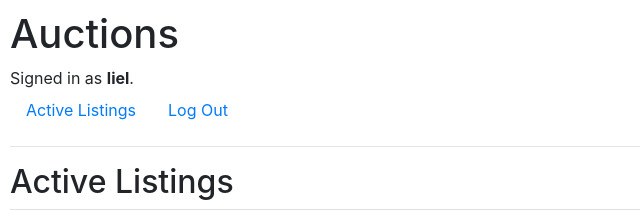
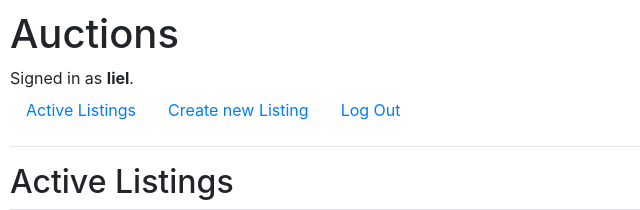
Before and after one commit to Lebnor/cs50-web-commerce, a Django app: page / in a window 1280 px wide. Shown: the top 210 px of the page, without its empty margins (0-640 px from the left). Run offline with Django 3.2, Linux system fonts and the light colour scheme; a user stored in the database is signed in; data comes from the database, SQL or seed files in the repository; both versions use the stored data as it was after the commit; data that the repository does not hold is empty; some libraries are stand-ins or nearby versions.

Commit message:
creating new listing page

```diff
--- a/auctions/static/auctions/index.css
+++ /dev/null
@@ -1,7 +0,0 @@
-
-.listing {
-    padding: 15px;
-    margin-bottom: 5px;
-    border-bottom: 1px solid lightgrey;
-    /* background: url('https://www.wallpaperuse.com/wallp/11-117674_m.jpg'); */
-}
--- a/auctions/static/auctions/styles.css
+++ b/auctions/static/auctions/styles.css
@@ -1,3 +1,15 @@
+
+
 body {
     padding: 10px;
+
 }
+
+.listing {
+    padding: 1em;
+    margin-bottom: 1em;
+    border-bottom: 1px solid lightgrey;
+    /* background: url('https://www.wallpaperuse.com/wallp/11-117674_m.jpg'); */
+
+
+}
--- /dev/null
+++ b/auctions/templates/auctions/create.html
@@ -0,0 +1,6 @@
+{% extends "auctions/layout.html" %}
+{% load static %}
+
+{% block head %}
+
+{% endblock %}
--- a/auctions/templates/auctions/layout.html
+++ b/auctions/templates/auctions/layout.html
@@ -1,11 +1,12 @@
+<!DOCTYPE html>
+
 {% load static %}
 
-<!DOCTYPE html>
 <html lang="en">
     <head>
         <title>{% block title %}Auctions{% endblock %}</title>
         <link rel="stylesheet" href="https://stackpath.bootstrapcdn.com/bootstrap/4.4.1/css/bootstrap.min.css" integrity="sha384-Vkoo8x4CGsO3+Hhxv8T/Q5PaXtkKtu6ug5TOeNV6gBiFeWPGFN9MuhOf23Q9Ifjh" crossorigin="anonymous">
-        <link href="{% static 'auctions/styles.css' %}" rel="stylesheet">
+        <link type="text/css" href="{% static 'auctions/styles.css' %}" rel="stylesheet">
         {% block head %} {%endblock%}
     </head>
     <body>
@@ -23,6 +24,9 @@
             </li>
             {% if user.is_authenticated %}
                 <li class="nav-item">
+                    <a class="nav-link" href="{% url 'create' %}">Create new Listing</a>
+                </li>
+                <li class="nav-item">
                     <a class="nav-link" href="{% url 'logout' %}">Log Out</a>
                 </li>
             {% else %}
--- a/auctions/urls.py
+++ b/auctions/urls.py
@@ -1,12 +1,15 @@
 from django.urls import path
+from django.contrib.staticfiles.urls import staticfiles_urlpatterns
+from django.conf import settings
+from django.conf.urls.static import static
 
 from . import views
-from django.urls import path
 
 urlpatterns = [
     path("", views.index, name="index"),
     path("login", views.login_view, name="login"),
     path("logout", views.logout_view, name="logout"),
     path("register", views.register, name="register"),
+    path("create", views.create, name="create"),
     path("<str:listing>", views.listing, name="listing")
-]
+] + static(settings.STATIC_URL, document_root=settings.STATIC_ROOT)
--- a/auctions/views.py
+++ b/auctions/views.py
@@ -12,6 +12,14 @@ def index(request):
     return render(request, "auctions/index.html", {
         "listings": Listing.objects.filter(winner=None)
     })
+
+
+def create(request):
+
+    return render(request, "auctions/create.html", {
+
+    })
+
 
 
 def listing(request, listing):
```
Also changed, not shown: auctions/static/auctions/background.jpg (added), db.sqlite3.
